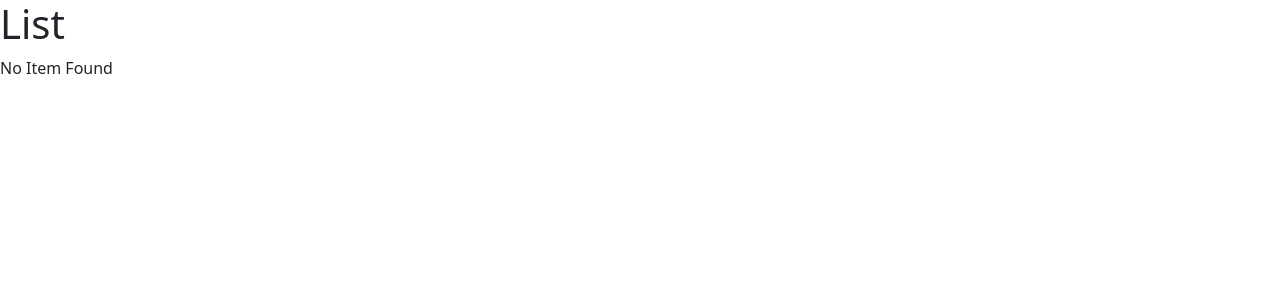
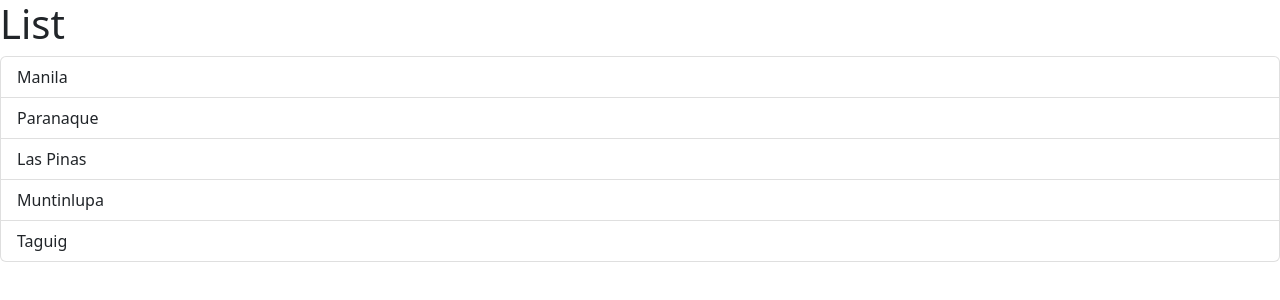
Before and after one commit to Mac12880/tryReactJS, a React (Vite) app in the folder react-app/: page / in a window 1280 px wide. Shown: the top 300 px of the page. Built offline with nearby package versions, Linux system fonts and the light colour scheme.

Commit message:
function MouseEvent

```diff
--- a/react-app/src/components/ListGroup.tsx
+++ b/react-app/src/components/ListGroup.tsx
@@ -1,13 +1,17 @@
 // import { Fragment } from "react";
+import { MouseEvent } from "react";
 
 function ListGroup() {
     let items = ["Manila", "Paranaque", "Las Pinas", "Muntinlupa", "Taguig"];
-    items = [];
+    // items = [];
 
     // const message = items.length === 0 ? <p>No Item Found</p> : null;
     // const getMessage = () => {
     //     return items.length === 0 ? <p>No Item Found</p> : null;
     // };
+
+    //Event Handler
+    const handleClick = (event: MouseEvent) => console.log(event);
 
     return (
         //Fragment for no div in DOM, div has DOM, <> for Fragment in react
@@ -15,9 +19,16 @@
             <h1>List</h1>
             {items.length === 0 && <p>No Item Found</p>}
             <ul className="list-group">
-                {items.map((item) => (
+                {items.map((item, index) => (
                     //key can be item.id
-                    <li key={item}>{item}</li>
+                    <li
+                        className="list-group-item"
+                        key={item}
+                        // onClick={() => console.log(item, index)}
+                        onClick={handleClick}
+                    >
+                        {item}
+                    </li>
                 ))}
             </ul>
         </>
```
